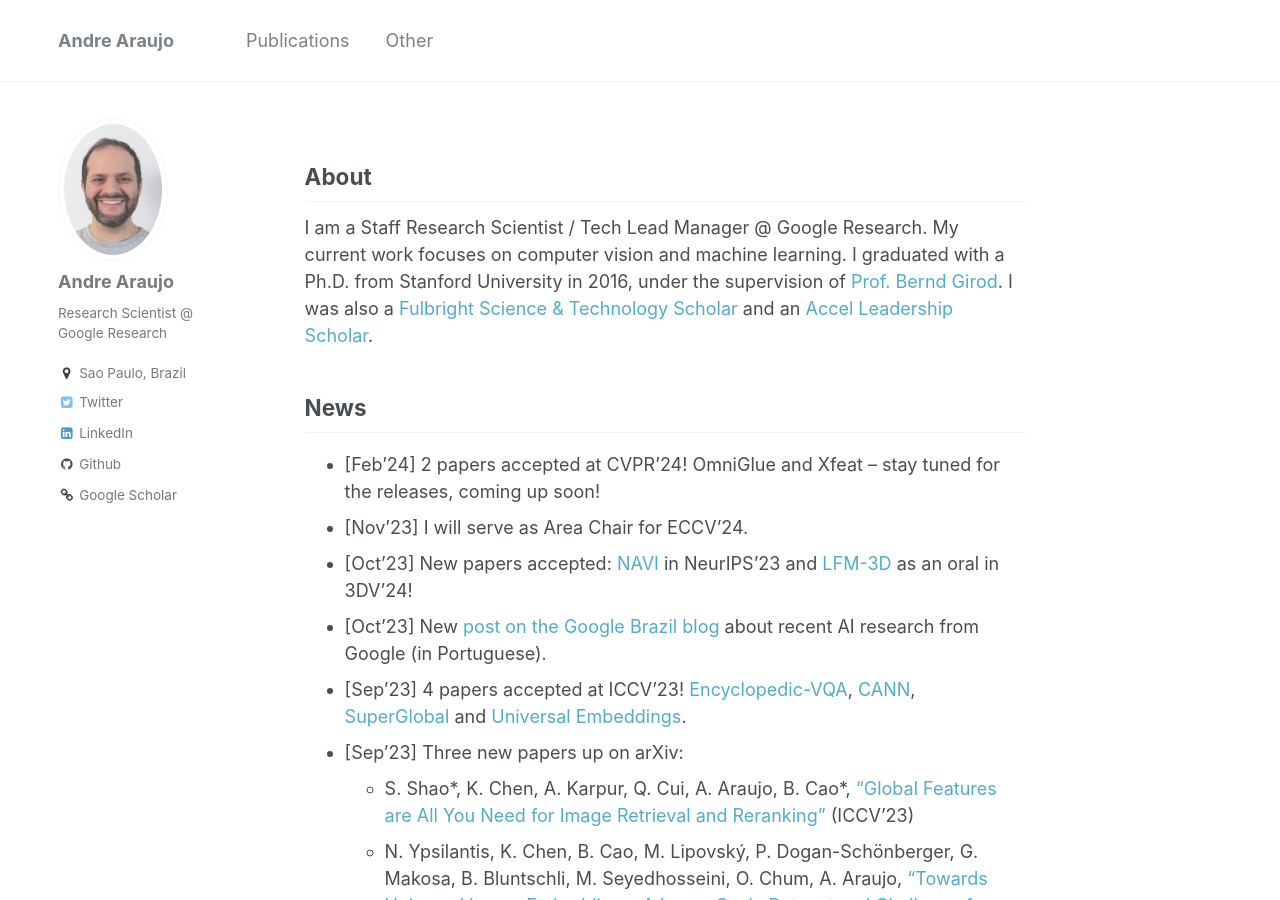
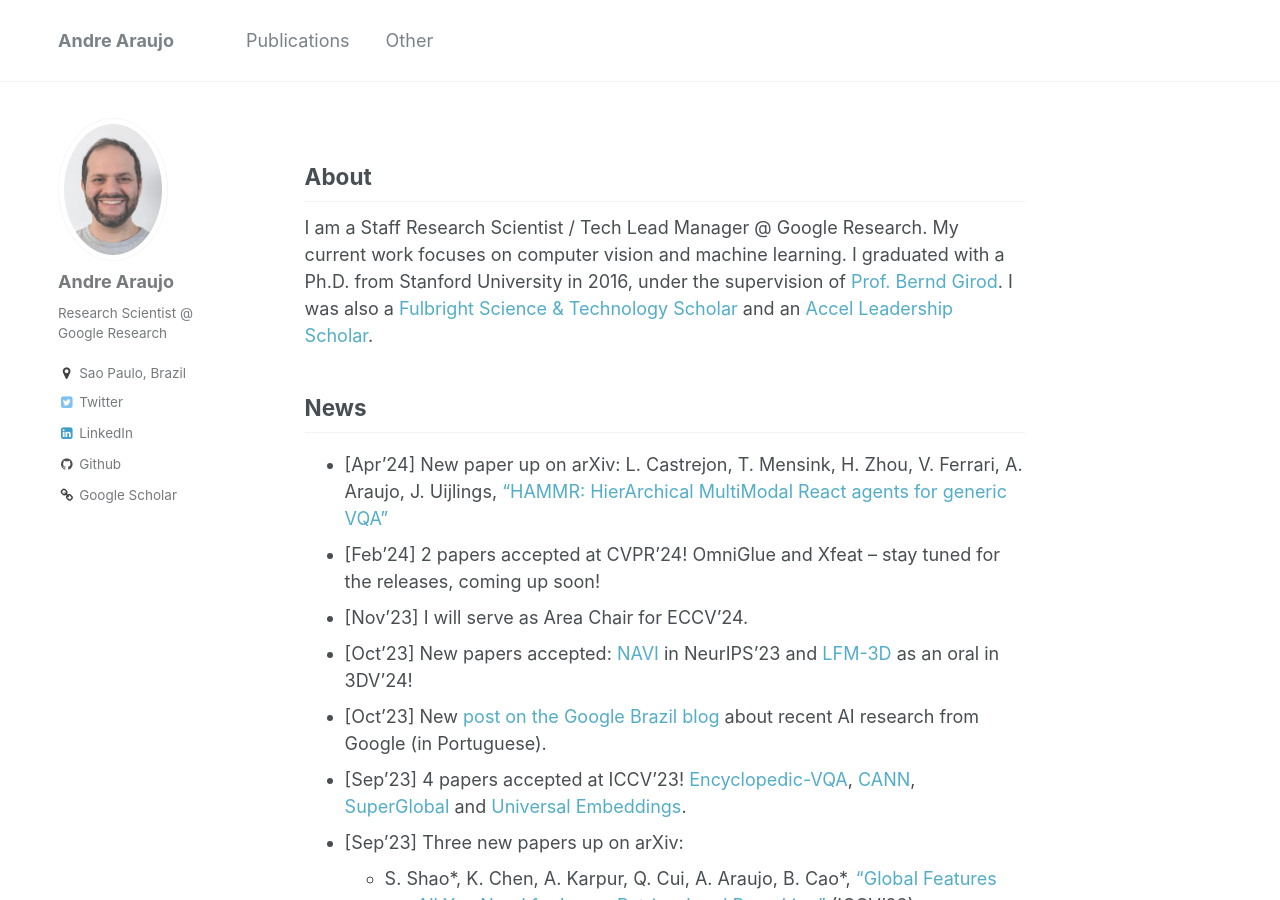
Before and after one commit to andrefaraujo/andrefaraujo.github.io, a Jekyll site: the page built from _pages/about.md, in a window 1280 px wide and 900 px high. Built offline with Jekyll 4.4.1, drawn with Linux system fonts in a browser that asks for light colours.

Commit message:
hammr paper

```diff
--- a/_pages/about.md
+++ b/_pages/about.md
@@ -18,6 +18,7 @@ I was also a [Fulbright Science & Technology Scholar](https://eca.state.gov/fulb
 
 ## News
 
+* [Apr'24] New paper up on arXiv: L. Castrejon, T. Mensink, H. Zhou, V. Ferrari, A. Araujo, J. Uijlings, ["HAMMR: HierArchical MultiModal React agents for generic VQA"](https://arxiv.org/abs/2404.05465)
 * [Feb'24] 2 papers accepted at CVPR'24! OmniGlue and Xfeat -- stay tuned for the releases, coming up soon!
 * [Nov'23] I will serve as Area Chair for ECCV'24.
 * [Oct'23] New papers accepted: [NAVI](https://arxiv.org/abs/2306.09109) in NeurIPS'23 and [LFM-3D](https://arxiv.org/abs/2303.12779) as an oral in 3DV'24!
```
Also changed, not shown: _publications/2024-04-08-hammr.md (added, +9 -0 lines).
